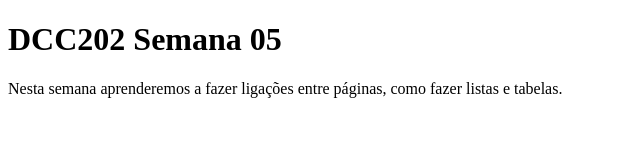
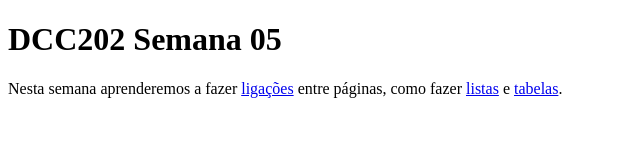
Before and after one commit to ufjf-dcc202/ufjf-dcc202-2025-1-a-atv03-Rumuca, a plain HTML site: page index.html in a window 1280 px wide. Shown: the whole page, without its empty margins (0-640 px from the left). Drawn offline with Linux system fonts and the light colour scheme.

Commit message:
adiciona ligações no index

```diff
--- a/index.html
+++ b/index.html
@@ -7,8 +7,8 @@
 </head>
 <body>
     <h1>DCC202 Semana 05</h1>
-    <p>Nesta semana aprenderemos a fazer ligações entre
-        páginas, como fazer listas e tabelas. </p>
+    <p>Nesta semana aprenderemos a fazer <a href="ligacoes.html">ligações</a> entre
+        páginas, como fazer <a href="listas.html">listas</a> e <a href="tabelas.html">tabelas</a>. </p>
 
 
 </body>
```
